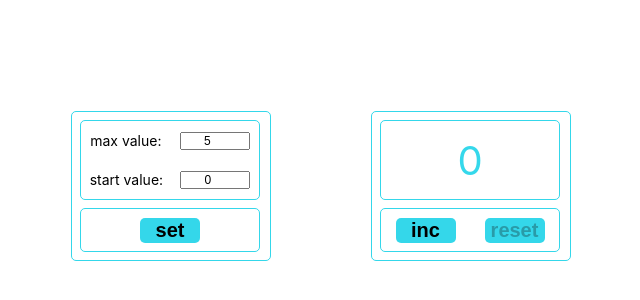
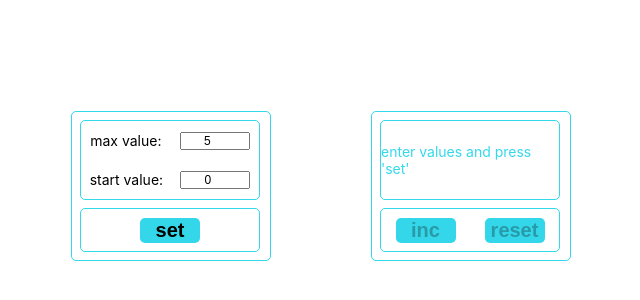
Before and after one commit to lopatop/counter, a React (Vite) app: page / in a window 1280 px wide. Shown: the part 214-514 px from the top of the page, without its empty margins (54-694 px from the left). Built offline with nearby package versions, Linux system fonts and the light colour scheme.

Commit message:
change in state and logic

```diff
--- a/src/components /Counter.tsx
+++ b/src/components /Counter.tsx
@@ -12,8 +12,13 @@ export const Counter = () => {
     const [maxValueCount, setMaxCount] = useState(max);
 
     const [messageWindow, setMessageWindow] = useState(false);
+
     const [startError, setStartError] = useState<string | null>(null);
     const [maxError, setMaxError] = useState<string | null>(null);
+
+
+
+    const startMessage = "enter values and press 'set'"
 
     const validateValues = (newStart: number, newMax: number) => {
         let startErr = null
@@ -36,34 +41,36 @@ export const Counter = () => {
     const onClickCounter = () => {
         if (startCount < maxValueCount) {
             setStartCount(startCount + 1)
+
         }
     }
 
     const onClickResetCounter = () => {
         setStartCount(start)
+
     }
 
-    const onChangeInputMaxValueHandler =(event:ChangeEvent<HTMLInputElement>) => {
-        setMax(Number(event.target.value))
-        setMaxCount(Number(event.target.value))
+    const onChangeInputMaxValueHandler = (event: ChangeEvent<HTMLInputElement>) => {
+        const value = Number(event.currentTarget.value)
         setMax(value)
+        setMaxCount(value)
 
         if (validateValues(start, value)) {
             setMessageWindow(false)
         }
     }
 
-    const onChangeInputStartValueHandler =(event:ChangeEvent<HTMLInputElement>) => {
-        setStart(Number(event.target.value))
-        setStartCount(Number(event.target.value))
+    const onChangeInputStartValueHandler = (event: ChangeEvent<HTMLInputElement>) => {
+        const value = Number(event.currentTarget.value)
+        setStart(value)
+        setStartCount(value)
+
         if (validateValues(value, max)) {
             setMessageWindow(false);
         }
     }
 
-    const onClickSetHandler = ()=>{
-        // setStartValueCount(start);
-        // setMaxValueCount(max);
+    const onClickSetHandler = () => {
         if (validateValues(start, max)) {
             setMessageWindow(true)
         }
@@ -73,18 +80,21 @@ export const Counter = () => {
         <Container>
             <ContainerSettingCounter>
                 <CounterSettingValue>
-                    <div style={{ display: "flex", justifyContent: "space-around" }}>
+                    <div style={{display: "flex", justifyContent: "space-around"}}>
                         <label>max value:</label>
-                        <input className='input' value={max} type="number" onChange={onChangeInputMaxValueHandler} />
+                        <input className={maxError ? 'input inputError' : 'input'} value={max} type="number"
+                               onChange={onChangeInputMaxValueHandler}/>
                     </div>
 
-                    <div style={{ display: "flex", justifyContent: "space-around" }}>
+                    <div style={{display: "flex", justifyContent: "space-around"}}>
                         <label>start value:</label>
-                        <input className='input' value={start} type="number" onChange={onChangeInputStartValueHandler}/>
+                        <input className={startError ? 'input inputError' : 'input'} value={start} type="number"
+                               onChange={onChangeInputStartValueHandler}/>
                     </div>
                 </CounterSettingValue>
                 <ButtonSettingContainer>
-                    <Button className='button' name='set' onClick={onClickSetHandler}/>
+                    <Button className='button' name='set' onClick={onClickSetHandler}
+                            disabled={!!maxError || !!startError || messageWindow}/>
                 </ButtonSettingContainer>
 
             </ContainerSettingCounter>
@@ -92,12 +102,16 @@ export const Counter = () => {
             <ContainerCounter>
 
                 <CounterValue className={startCount === maxValueCount ? 'error' : 'counter'}>
-                {startCount}
+                    {messageWindow ? startCount : startError || maxError ?
+                        <span className='messageError'>{startError}</span> : <span>{startMessage}</span>}
+
 
                 </CounterValue>
                 <ButtonContainer>
-                <Button className='button' name="inc" onClick={onClickCounter} disabled={startCount >= maxValueCount}/>
-                <Button className='button' name="reset" onClick={onClickResetCounter} disabled={startCount === start}/>
+                    <Button className='button' name="inc" onClick={onClickCounter}
+                            disabled={startCount >= maxValueCount || !messageWindow}/>
+                    <Button className='button' name="reset" onClick={onClickResetCounter}
+                            disabled={startCount === start}/>
                 </ButtonContainer>
             </ContainerCounter>
         </Container>
```
Lines whose indentation alone changed are shown as unchanged.
